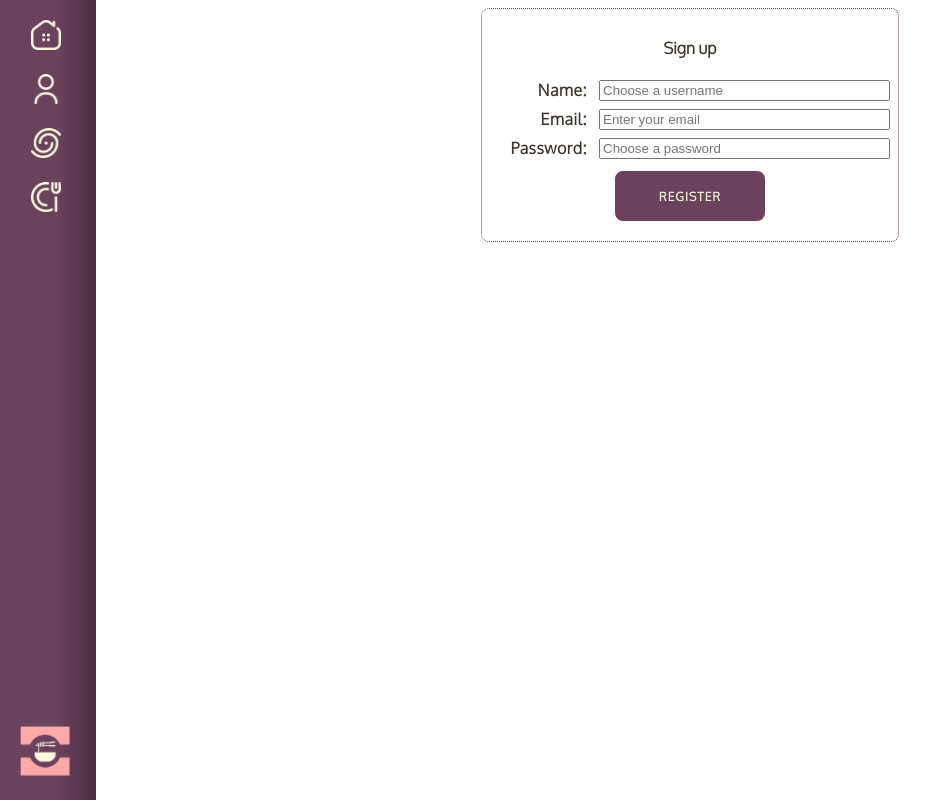
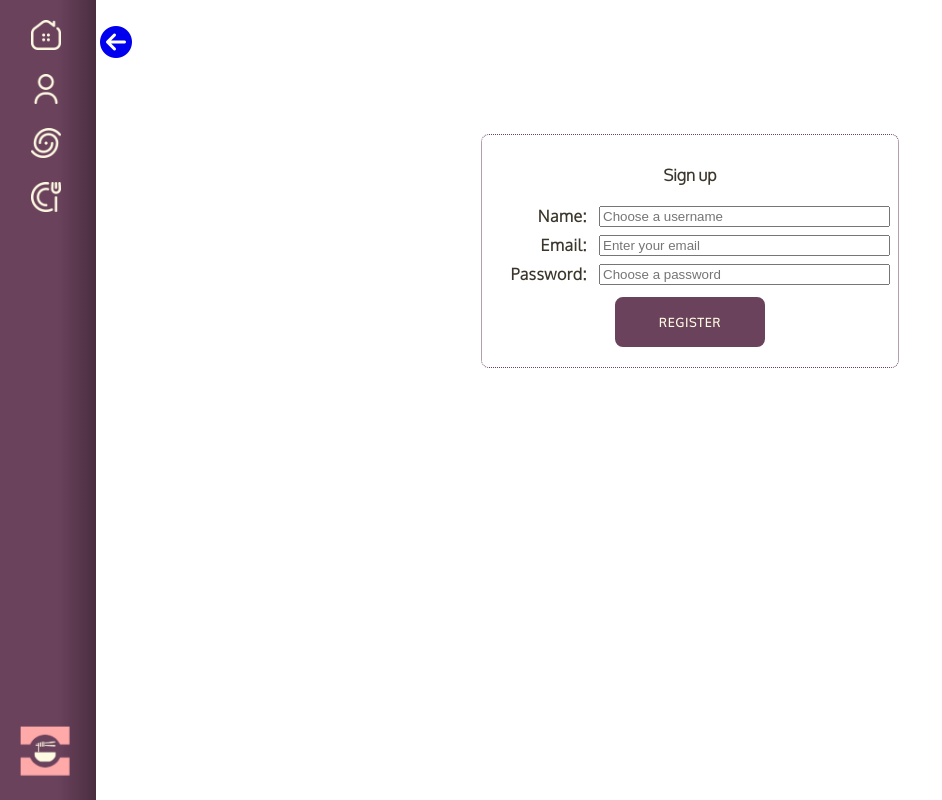
Before and after one commit to supernova4888/munchbox, a React (Create React App) app in the folder frontend/: page /register in a window 1280 px wide. Shown: the whole page, without its empty margins (0-942 px from the left). Built offline with nearby package versions, Linux system fonts and the light colour scheme.

Commit message:
Add back arrow with link to login and register page

```diff
--- a/frontend/src/pages/loginpage.jsx
+++ b/frontend/src/pages/loginpage.jsx
@@ -1,9 +1,11 @@
 import React from "react";
+import { Link } from "react-router-dom";
 import LoginForm from "./auth/LoginForm";
 
 export default function LoginPage() {
     return (
         <div>
+            <Link to="/mobile"><h1><i className="fas fa-arrow-circle-left"></i></h1></Link>
         <LoginForm />
         </div>
     )
--- a/frontend/src/pages/registerpage.jsx
+++ b/frontend/src/pages/registerpage.jsx
@@ -1,9 +1,12 @@
 import React from "react";
+import { Link } from "react-router-dom";
 import RegisterForm from "./auth/RegisterForm";
 
 export default function RegisterPage() {
     return (
         <div>
+            <Link to="/mobile">
+            <h1><i className="fas fa-arrow-circle-left"></i></h1></Link>
         <RegisterForm />
         </div>
     )
--- a/frontend/src/styles/_shared.css
+++ b/frontend/src/styles/_shared.css
@@ -46,6 +46,7 @@ body {
 .card {
     display: flex;
     justify-content: center;
+    margin-top: 64px;
 }
 .card-body {
     width: 400px;
```
